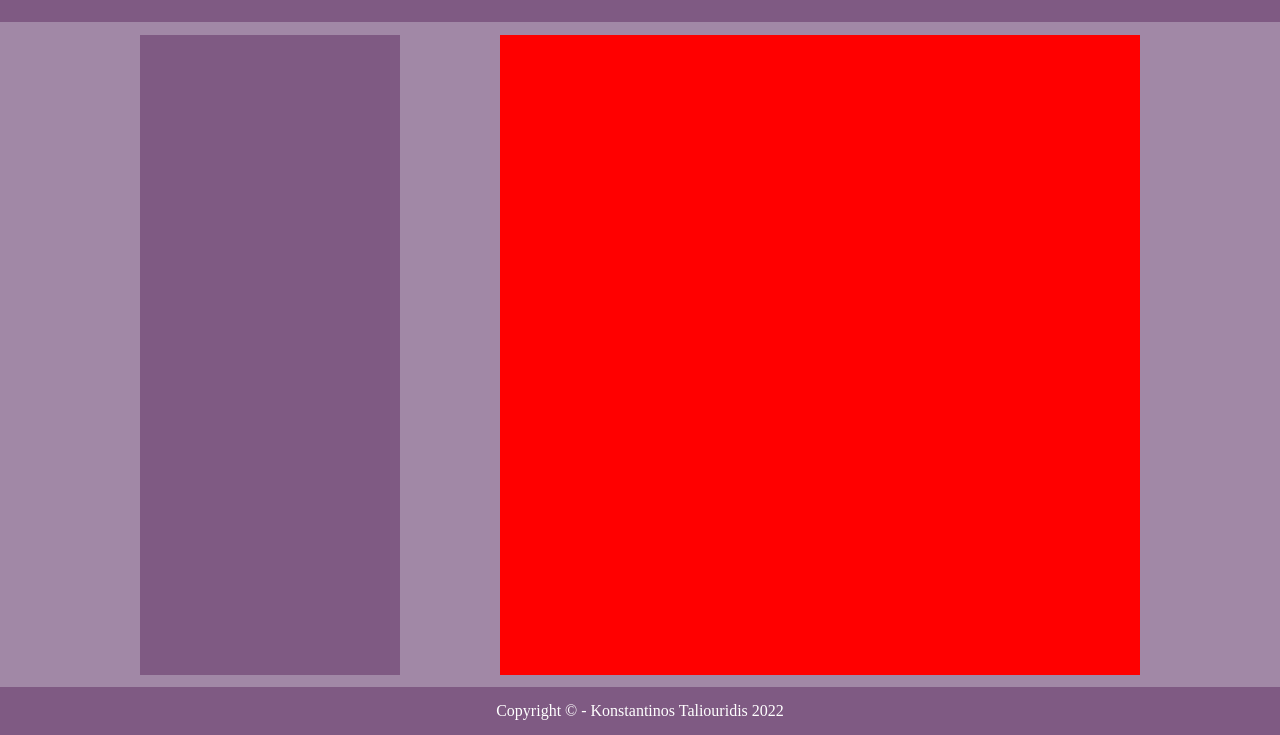
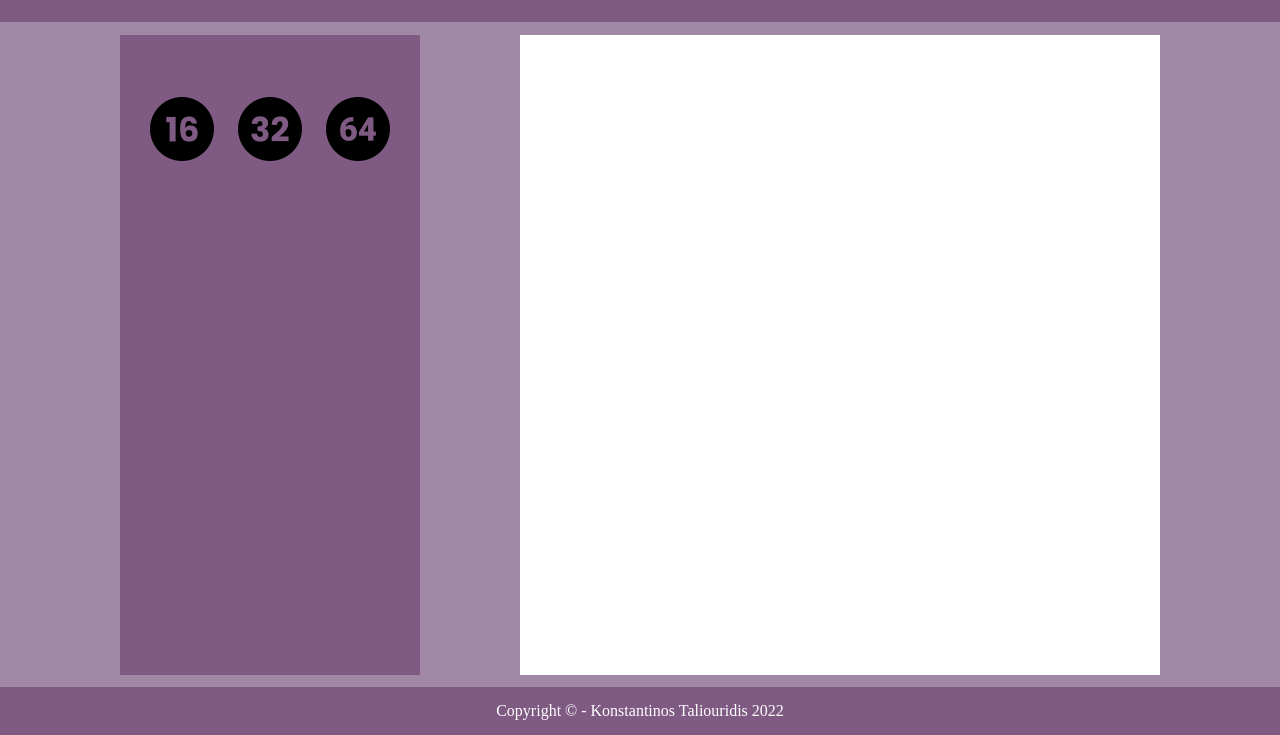
Before and after one commit to taliour/Sketch-it, a plain HTML site: page index.html in a window 1280 px wide. Shown: the part 65-800 px from the top of the page. Drawn offline with Linux system fonts and the light colour scheme.

Commit message:
Add resizing icons, make resize possible, add hover effect on resize icons

```diff
--- a/index.html
+++ b/index.html
@@ -11,7 +11,13 @@
       <a class="github" href="https://github.com/taliour">My github</a>
     </div>
     <div class="container">
-        <div class ="tools"></div>
+        <div class ="tools">
+          <div class="images">
+            <img class = "image-16 dimension"src="./img/16.png">
+            <img class = "image-32 dimension" src ="./img/32.png">
+            <img class = "image-64 dimension" src = "img/64.png">
+          </div>
+        </div>
         <div class = "canvas"></div>
     </div>
     <div class="footer">Copyright © - Konstantinos Taliouridis 2022</div>
--- a/script.js
+++ b/script.js
@@ -1,20 +1,50 @@
 const canvas = document.querySelector(".canvas")
+const image16 = document.querySelector(".image-16");
+const image32 = document.querySelector(".image-32");
+const image64 = document.querySelector(".image-64");
 
 //variables and arrays
 let canvasSize = 16;
 let pixelSize = 640/canvasSize;
 //functions
 
-function changeColor(pixel){
-    console.log("YESS");
-}
+//It crates the drawing canvas
+function createCanvas() {
 
     for (j=0; j<canvasSize*canvasSize; j++){
 
+        pixelSize = 640/canvasSize;
         const pixel = document.createElement("div");
         pixel.classList.add("pixel");
         pixel.style.width = `${pixelSize}px`;
         pixel.style.height = `${pixelSize}px`;
+        console.log(pixel.style.height);
         canvas.appendChild(pixel);
-    pixel.addEventListener('mouseover',()=> {pixel.style.cssText = "background-color: black;"});
+        pixel.addEventListener('mouseover',()=> {pixel.style.backgroundColor = "black";});
+
     }
+}
+
+function clearCanvas(){
+    console.log(canvas.childElementCount)
+    while(canvas.firstChild){
+        canvas.removeChild(canvas.firstChild);
+    }
+}
+
+createCanvas();
+
+//Changes canvasSize when icon clicked
+image16.addEventListener("click",() => { clearCanvas(); canvasSize=16; createCanvas();});
+image32.addEventListener("click",() => { clearCanvas(); canvasSize=32; createCanvas();});
+image64.addEventListener("click",() => { clearCanvas(); canvasSize=64; createCanvas();});
+
+//Highligt dimension choice image when hovered
+image16.addEventListener("mouseover",()=> {image16.style.cssText = "border: solid black 2px";});
+image16.addEventListener("mouseout",()=> {image16.style.cssText="border: solid #7F5A83 2px"});
+
+image32.addEventListener("mouseover",()=> {image32.style.cssText = "border: solid black 2px"});
+image32.addEventListener("mouseout",()=> {image32.style.cssText="border: solid #7F5A83 2px"});
+
+image64.addEventListener("mouseover",()=> {image64.style.cssText = "border: solid black 2px"});
+image64.addEventListener("mouseout",()=> {image64.style.cssText="border: solid #7F5A83 2px"});
--- a/styles.css
+++ b/styles.css
@@ -38,8 +38,18 @@ body {
 }
 .tools{
     background-color: #7F5A83;
-    width: 260px;
+    width: 300px;
     height: 640px;
+    display: flex;
+    flex-direction: column;
+    gap: 32px;
+}
+.images{
+    margin-top: 60px;
+    display: flex;
+    flex-direction: row;
+    justify-content: center;
+    gap: 20px;
 }
 .canvas{
     background-color: white;
@@ -50,11 +60,9 @@ body {
 }
 
 .pixel{
-    background-color: red;
+    background-color: white;
     margin: 0;
     padding: 0;
-    width: 40px;
-    height: 40px;
 }
 .footer {
     background-color: #7F5A83;
@@ -63,3 +71,6 @@ body {
     padding: 15px;
     font-size: 16px;
 }
+.dimension{
+    border: solid #7F5A83 2px;
+}
```
Also changed, not shown: img/16.png (added), img/32.png (added), img/64.png (added). Lines whose indentation alone changed are shown as unchanged.
